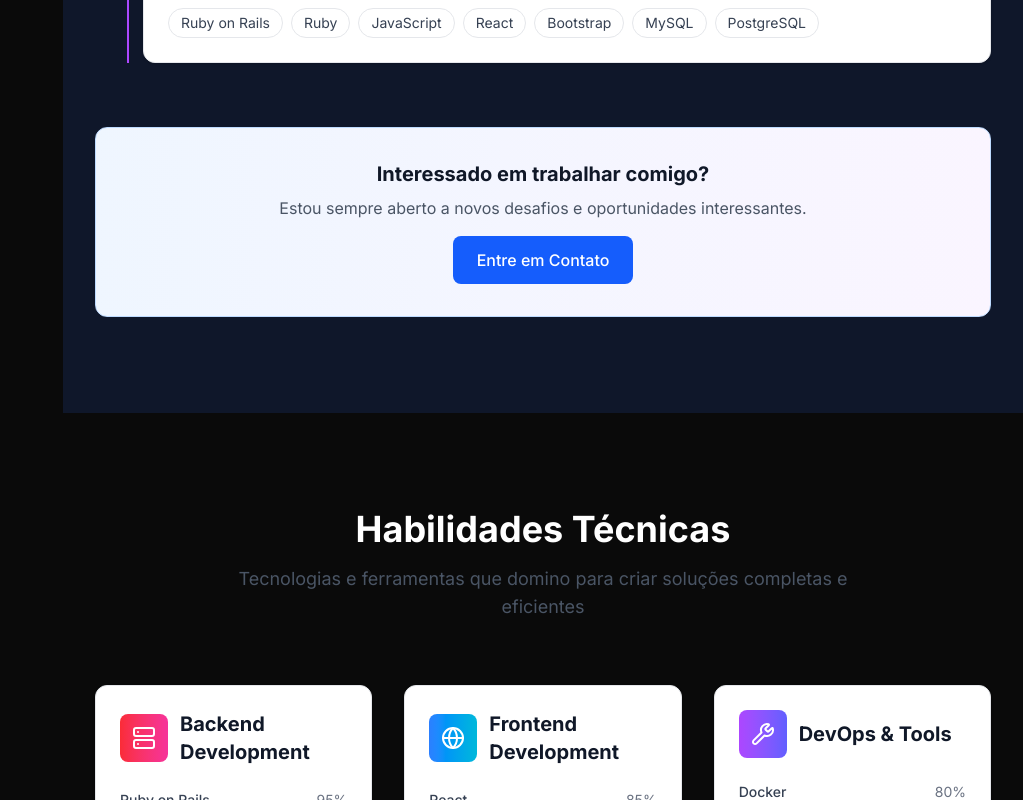
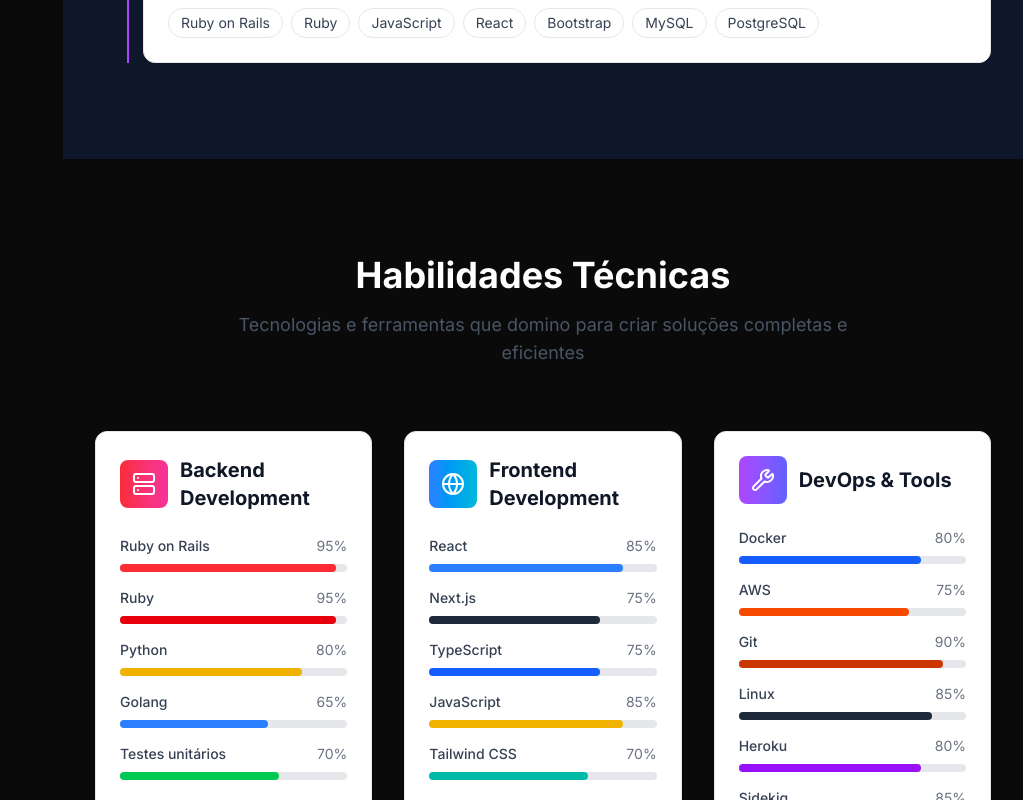
Before and after one commit to KayoPereira/myportfolio, a Next.js app: page / in a window 1280 px wide. Shown: the part 2740-3540 px from the top of the page, without its empty margins (257-1280 px from the left). Built offline with nearby package versions, Linux system fonts and the light colour scheme.

Commit message:
fix: removed call to action and removed nodejs skill

```diff
--- a/app/components/sections/experience-section.tsx
+++ b/app/components/sections/experience-section.tsx
@@ -220,31 +220,6 @@
             ))}
           </div>
         </div>
-
-        {/* Call to Action */}
-        <FadeIn delay={1.4}>
-          <div className="text-center mt-16 p-8 bg-gradient-to-r from-blue-50 to-purple-50 dark:from-blue-900/20 dark:to-purple-900/20 rounded-xl border border-blue-200 dark:border-blue-800">
-            <h3 className="text-xl font-bold text-gray-900 dark:text-white mb-2">
-              Interessado em trabalhar comigo?
-            </h3>
-            <p className="text-gray-600 dark:text-gray-300 mb-4">
-              Estou sempre aberto a novos desafios e oportunidades interessantes.
-            </p>
-            <motion.button
-              className="px-6 py-3 bg-blue-600 text-white rounded-lg font-medium hover:bg-blue-700 transition-colors"
-              whileHover={{ scale: 1.05 }}
-              whileTap={{ scale: 0.95 }}
-              onClick={() => {
-                const contactSection = document.getElementById('contact')
-                if (contactSection) {
-                  contactSection.scrollIntoView({ behavior: 'smooth' })
-                }
-              }}
-            >
-              Entre em Contato
-            </motion.button>
-          </div>
-        </FadeIn>
       </div>
     </Section>
     </div>
--- a/app/components/sections/skills-section.tsx
+++ b/app/components/sections/skills-section.tsx
@@ -32,7 +32,7 @@
       { name: "Ruby", level: 95, category: "backend", color: "bg-red-600" },
       { name: "Python", level: 80, category: "backend", color: "bg-yellow-500" },
       { name: "Golang", level: 65, category: "backend", color: "bg-blue-500" },
-      { name: "Node.js", level: 80, category: "backend", color: "bg-green-500" },
+      { name: "Testes unitários", level: 70, category: "backend", color: "bg-green-500" },
       { name: "PostgreSQL", level: 85, category: "backend", color: "bg-blue-600" },
       { name: "MySQL", level: 80, category: "backend", color: "bg-orange-500" },
       { name: "Redis", level: 75, category: "backend", color: "bg-red-700" }
```
